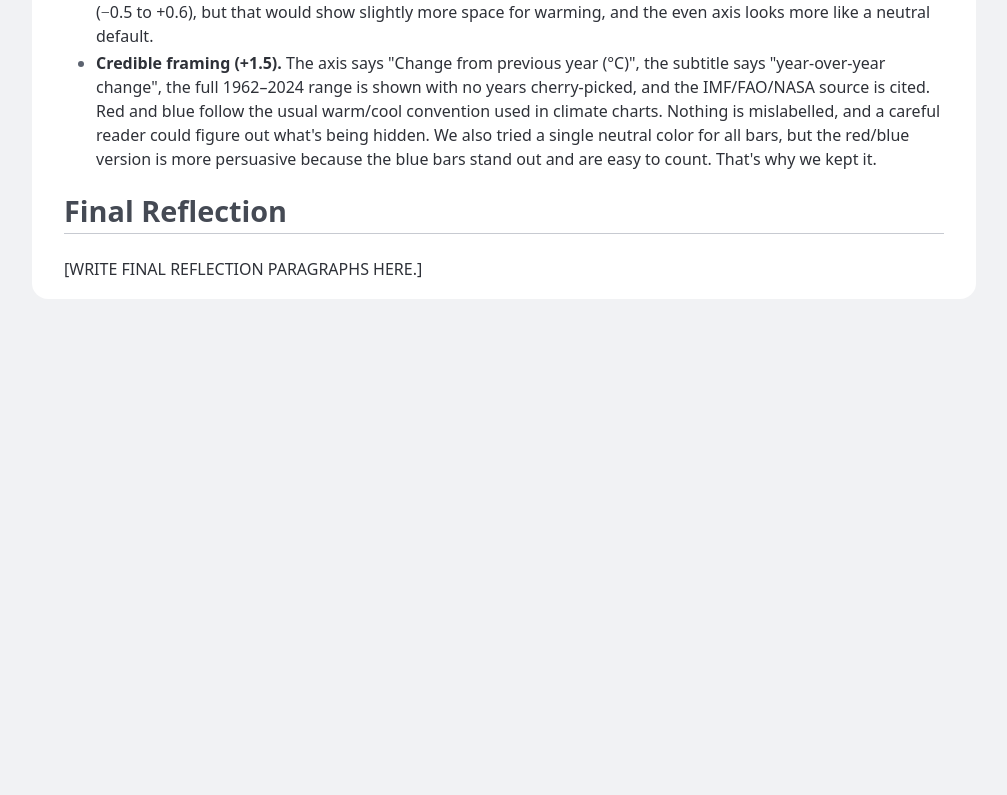
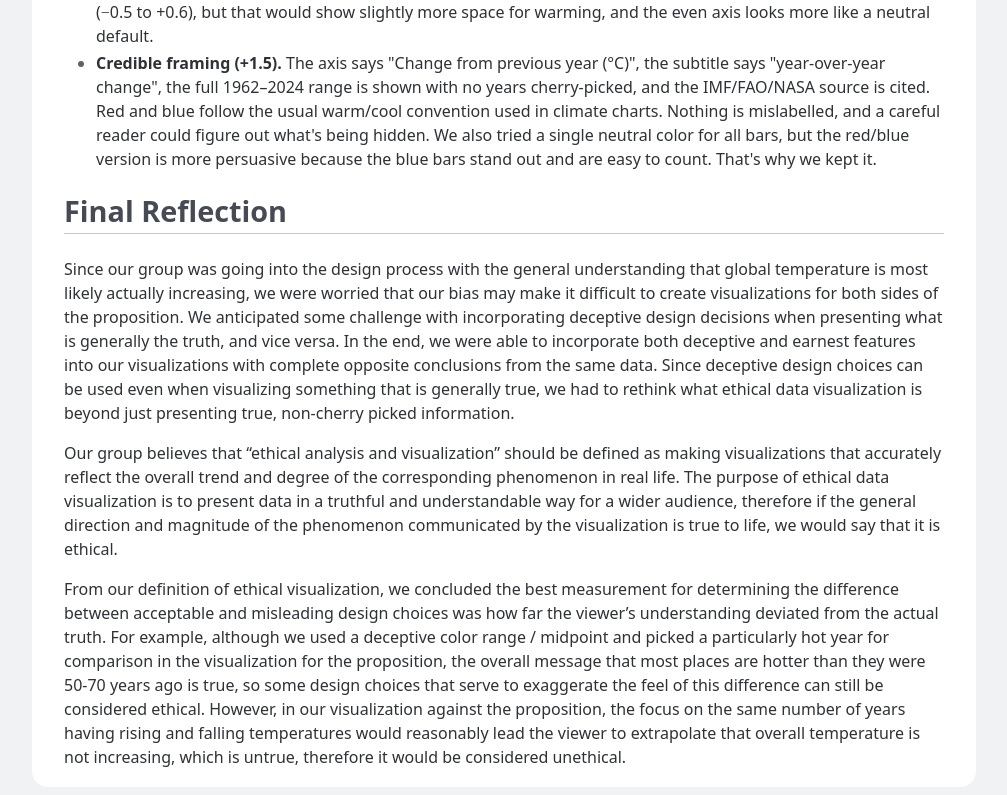
Before and after one commit to thebigviditb/dsc106-project2, a plain HTML site: page index.html in a window 1280 px wide. Shown: the part 3017-3812 px from the top of the page, without its empty margins (136-1143 px from the left). Before the commit the page ends 3324 px from the top, so only its background shows below. Drawn offline with Linux system fonts and the light colour scheme.

Commit message:
added final reflection to website

```diff
--- a/index.html
+++ b/index.html
@@ -202,7 +202,9 @@
             <section>
                 <h2>Final Reflection</h2>
 
-                <p>[WRITE FINAL REFLECTION PARAGRAPHS HERE.]</p>
+                <p>	Since our group was going into the design process with the general understanding that global temperature is most likely actually increasing, we were worried that our bias may make it difficult to create visualizations for both sides of the proposition. We anticipated some challenge with incorporating deceptive design decisions when presenting what is generally the truth, and vice versa. In the end, we were able to incorporate both deceptive and earnest features into our visualizations with complete opposite conclusions from the same data. Since deceptive design choices can be used even when visualizing something that is generally true, we had to rethink what ethical data visualization is beyond just presenting true, non-cherry picked information.</p>
+                <p>Our group believes that “ethical analysis and visualization” should be defined as making visualizations that accurately reflect the overall trend and degree of the corresponding phenomenon in real life. The purpose of ethical data visualization is to present data in a truthful and understandable way for a wider audience, therefore if the general direction and magnitude of the phenomenon communicated by the visualization is true to life, we would say that it is ethical.</p>
+                <p>From our definition of ethical visualization, we concluded the best measurement for determining the difference between acceptable and misleading design choices was how far the viewer’s understanding deviated from the actual truth. For example, although we used a deceptive color range / midpoint and picked a particularly hot year for comparison in the visualization for the proposition, the overall message that most places are hotter than they were 50-70 years ago is true, so some design choices that serve to exaggerate the feel of this difference can still be considered ethical. However, in our visualization against the proposition, the focus on the same number of years having rising and falling temperatures would reasonably lead the viewer to extrapolate that overall temperature is not increasing, which is untrue, therefore it would be considered unethical.</p>
             </section>
         </main>
     </body>
```
Also changed, not shown: 1 other file.
